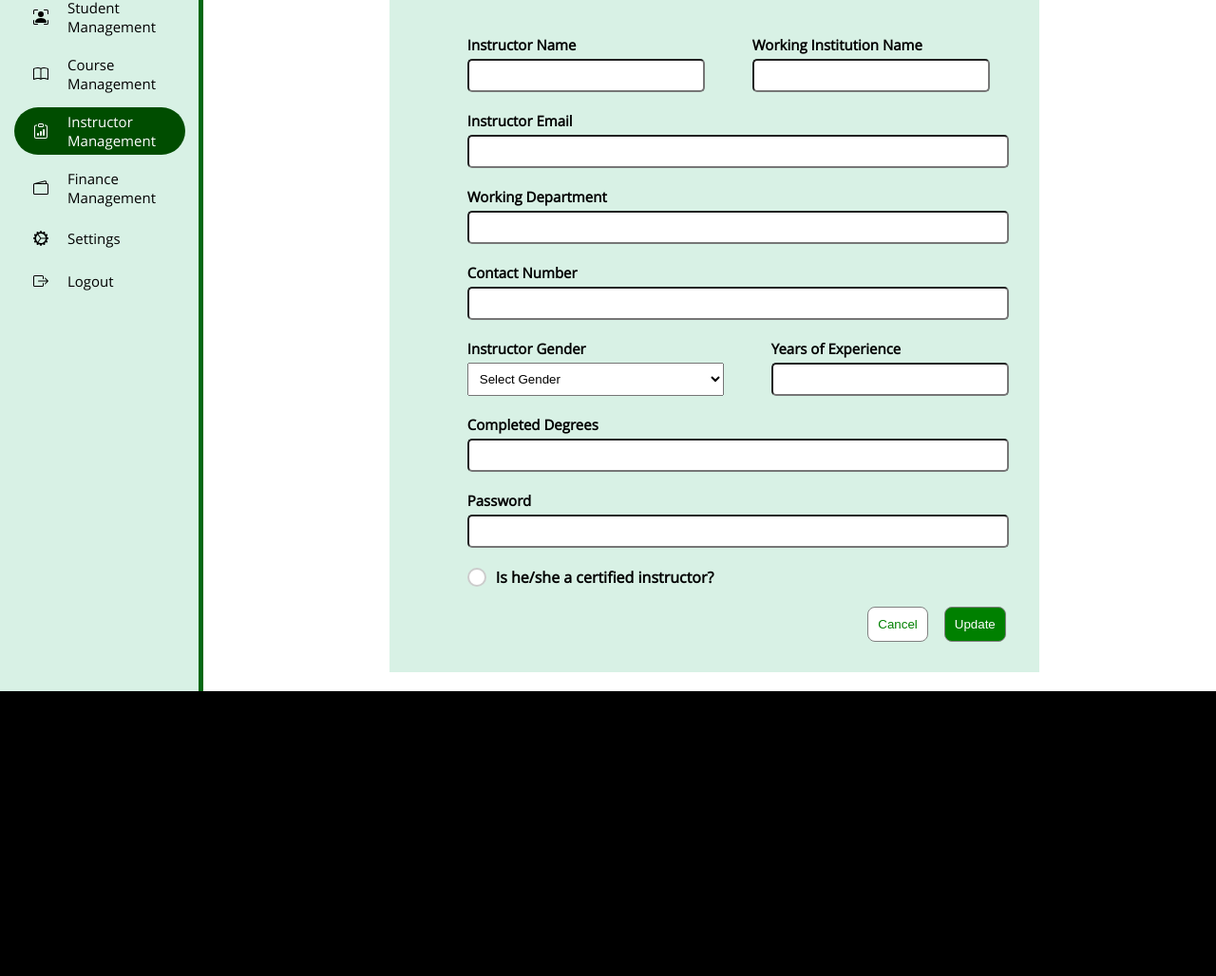
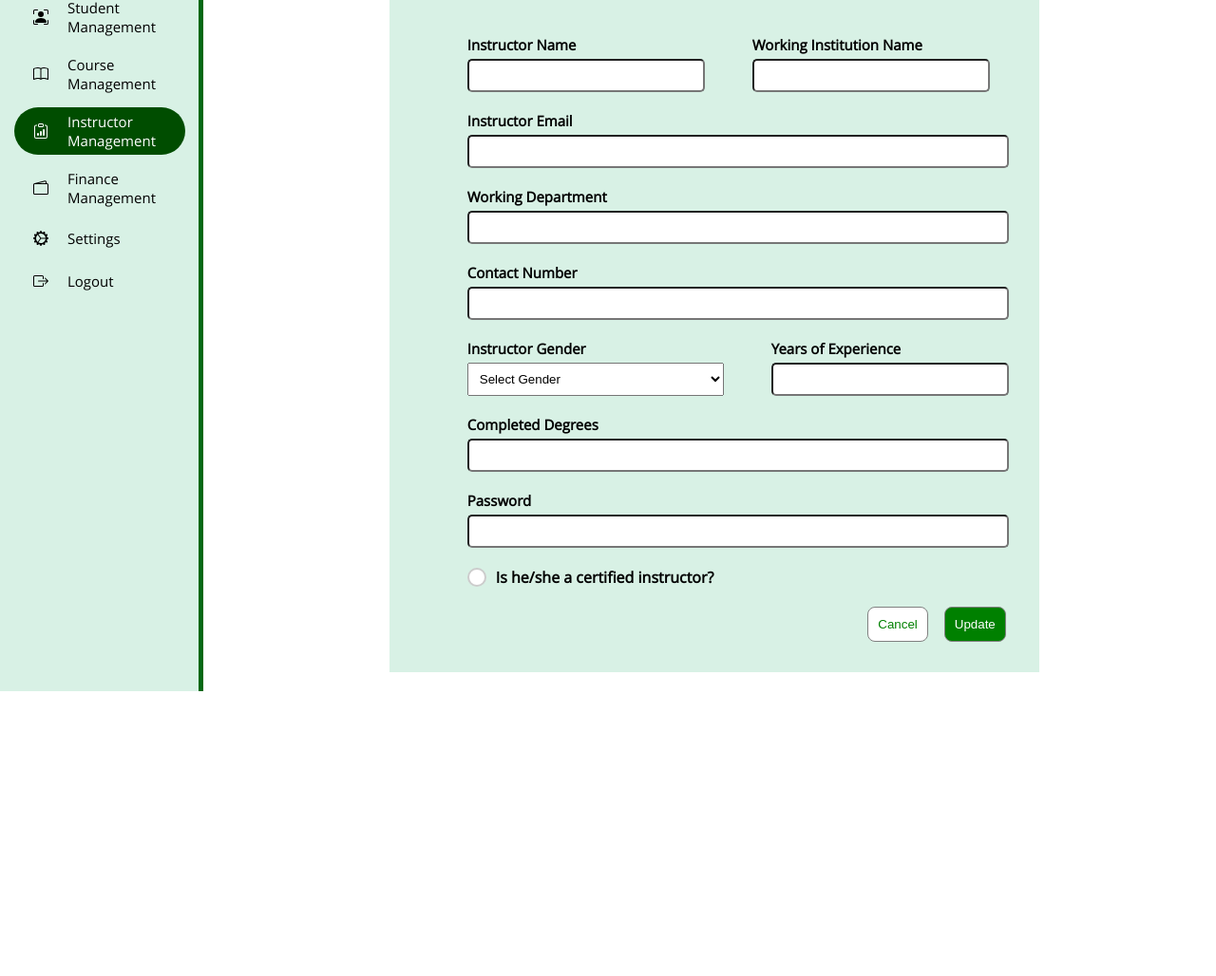
Before and after one commit to sakthilkv/Med_Coursea, a plain HTML site: page instructor_list/add_instructor.html in a window 1280 px wide. Shown: the part 328-1356 px from the top of the page at 95% size. After the commit the page ends 1056 px from the top, so only its background shows below. Drawn offline with Linux system fonts and the light colour scheme.

Commit message:
Update add_instructor.html

```diff
--- a/instructor_list/add_instructor.html
+++ b/instructor_list/add_instructor.html
@@ -177,11 +177,6 @@
 			</div>
 		</div>
 	</div>
-	<footer>
-		<div class="footermain">
-
-		</div>
-	</footer>
 	<script type="text/javascript" src="add_instructor.js"></script>
 </body>
 </html>
```
